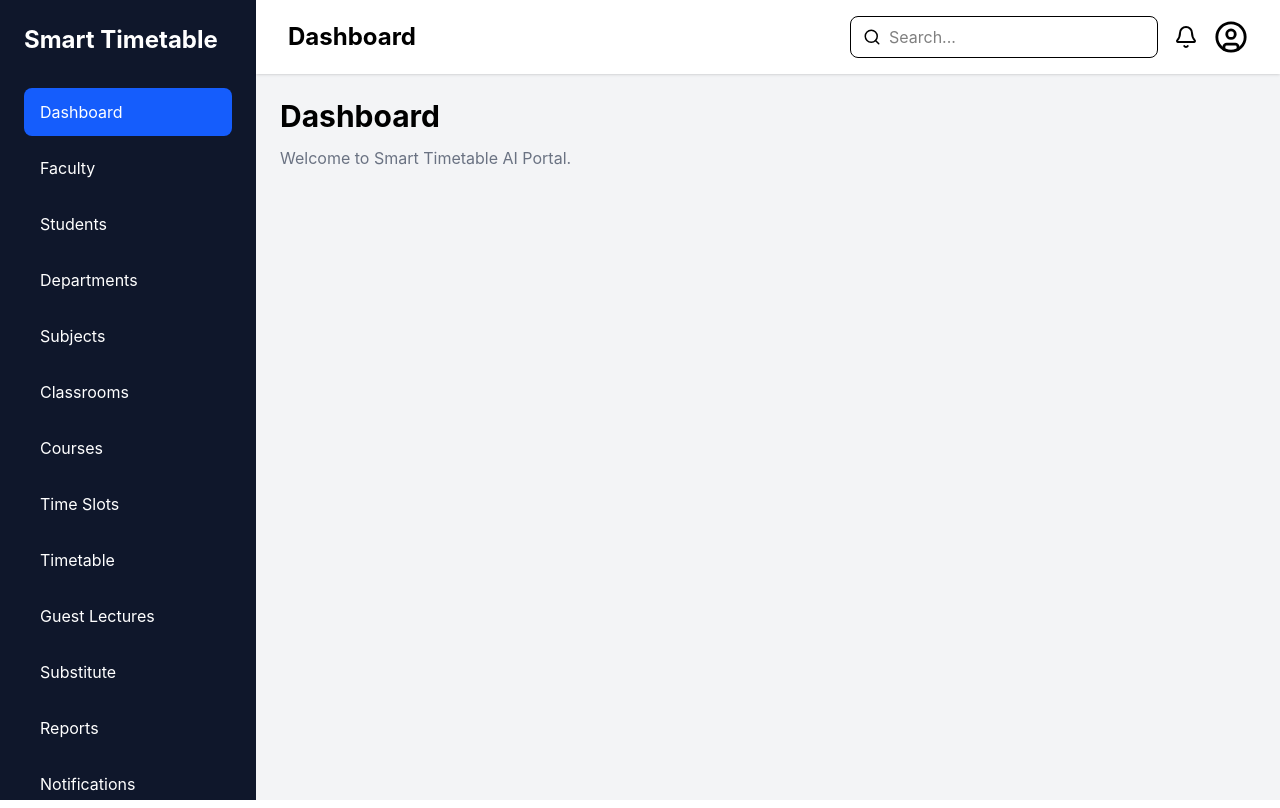
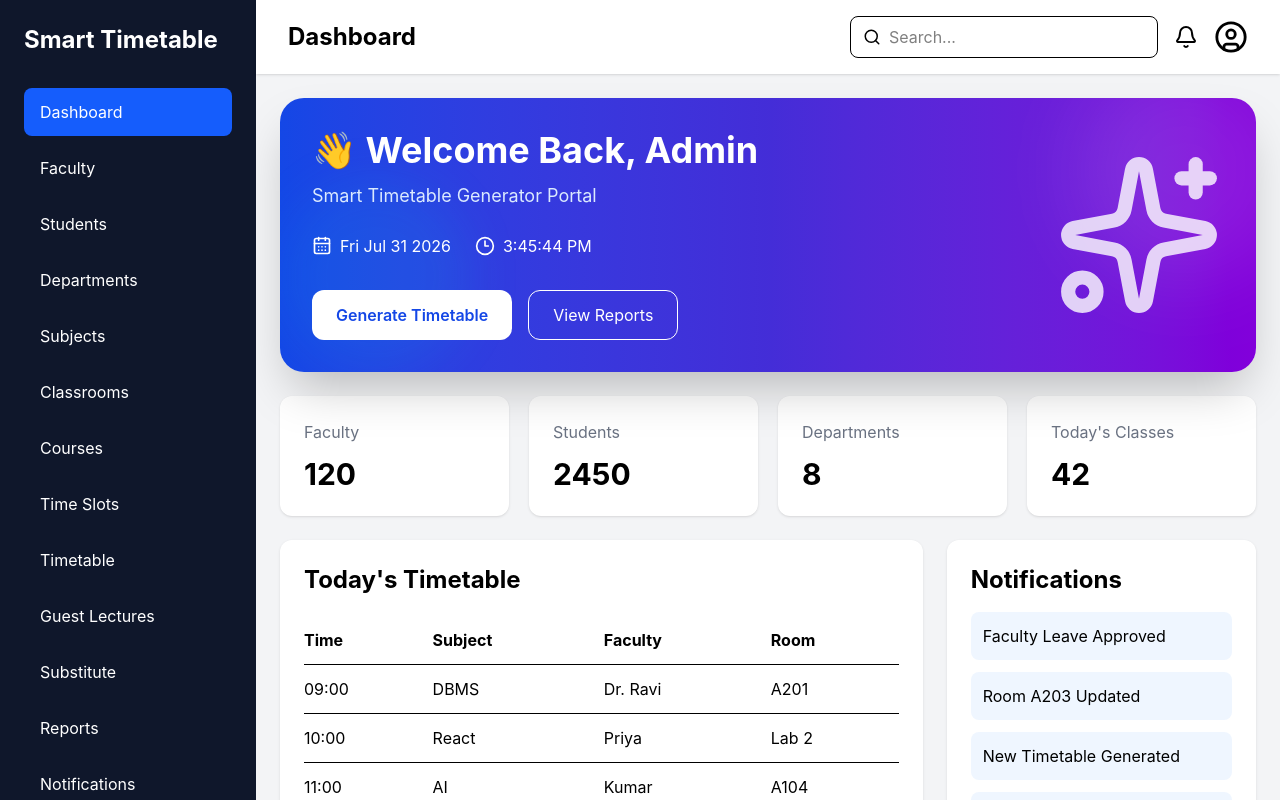
Before and after one commit to Shaziya2007/smart-timetable-ai, a React app in the folder frontend/: page /dashboard in a window 1280 px wide. Built offline with nearby package versions, Linux system fonts and the light colour scheme; the HTML template or start-up script is replaced by a standard one.

Commit message:
Enhanced dashboard UI with  responsive components

```diff
--- /dev/null
+++ b/frontend/src/components/dashboard/AIInsights.jsx
@@ -0,0 +1,29 @@
+export default function AIInsights(){
+
+return(
+
+<div className="bg-gradient-to-r from-purple-600 to-indigo-700 text-white rounded-2xl p-6 shadow-xl">
+
+<h2 className="text-2xl font-bold">
+
+🤖 AI Insights
+
+</h2>
+
+<ul className="mt-5 space-y-3">
+
+<li>✔ Faculty workload balanced</li>
+
+<li>⚠ Room conflict detected</li>
+
+<li>✔ Timetable optimized by 96%</li>
+
+<li>✔ Best room allocation suggested</li>
+
+</ul>
+
+</div>
+
+)
+
+}
--- /dev/null
+++ b/frontend/src/components/dashboard/Calender.jsx
@@ -0,0 +1,38 @@
+export default function Calendar(){
+
+return(
+
+<div className="bg-white rounded-2xl shadow-lg p-6">
+
+<h2 className="font-bold text-xl">
+
+Calendar
+
+</h2>
+
+<div className="mt-5 grid grid-cols-7 gap-2">
+
+{
+
+Array.from({length:31},(_,i)=>
+
+<div
+key={i}
+className="bg-blue-50 p-3 rounded-lg text-center hover:bg-blue-600 hover:text-white cursor-pointer"
+>
+
+{i+1}
+
+</div>
+
+)
+
+}
+
+</div>
+
+</div>
+
+)
+
+}
--- /dev/null
+++ b/frontend/src/components/dashboard/NotificationPanel.jsx
@@ -0,0 +1,31 @@
+const notifications = [
+  "Faculty Leave Approved",
+  "Room A203 Updated",
+  "New Timetable Generated",
+  "Guest Lecture Tomorrow",
+];
+
+export default function NotificationPanel() {
+  return (
+    <div className="bg-white rounded-xl shadow p-6">
+
+      <h2 className="text-2xl font-bold mb-4">
+        Notifications
+      </h2>
+
+      <div className="space-y-3">
+
+        {notifications.map((note, index) => (
+          <div
+            key={index}
+            className="bg-blue-50 rounded-lg p-3"
+          >
+            {note}
+          </div>
+        ))}
+
+      </div>
+
+    </div>
+  );
+}
--- /dev/null
+++ b/frontend/src/components/dashboard/QuickActions.jsx
@@ -0,0 +1,23 @@
+export default function QuickActions() {
+  return (
+    <div className="grid grid-cols-2 md:grid-cols-4 gap-4">
+
+      <button className="bg-blue-600 text-white p-4 rounded-xl hover:bg-blue-700">
+        Add Faculty
+      </button>
+
+      <button className="bg-green-600 text-white p-4 rounded-xl hover:bg-green-700">
+        Add Student
+      </button>
+
+      <button className="bg-purple-600 text-white p-4 rounded-xl hover:bg-purple-700">
+        Generate Timetable
+      </button>
+
+      <button className="bg-orange-600 text-white p-4 rounded-xl hover:bg-orange-700">
+        Reports
+      </button>
+
+    </div>
+  );
+}
--- /dev/null
+++ b/frontend/src/components/dashboard/StatsCards.jsx
@@ -0,0 +1,27 @@
+const stats = [
+  { title: "Faculty", value: 120 },
+  { title: "Students", value: 2450 },
+  { title: "Departments", value: 8 },
+  { title: "Today's Classes", value: 42 },
+];
+
+export default function StatsCards() {
+  return (
+    <div className="grid grid-cols-1 md:grid-cols-2 xl:grid-cols-4 gap-5">
+
+      {stats.map((item) => (
+        <div
+          key={item.title}
+          className="bg-white rounded-xl shadow p-6 hover:shadow-xl transition"
+        >
+          <h3 className="text-gray-500">{item.title}</h3>
+
+          <h2 className="text-3xl font-bold mt-3">
+            {item.value}
+          </h2>
+        </div>
+      ))}
+
+    </div>
+  );
+}
--- /dev/null
+++ b/frontend/src/components/dashboard/TimetableOverview.jsx
@@ -0,0 +1,72 @@
+const timetable = [
+  {
+    time: "09:00",
+    subject: "DBMS",
+    faculty: "Dr. Ravi",
+    room: "A201",
+  },
+  {
+    time: "10:00",
+    subject: "React",
+    faculty: "Priya",
+    room: "Lab 2",
+  },
+  {
+    time: "11:00",
+    subject: "AI",
+    faculty: "Kumar",
+    room: "A104",
+  },
+];
+
+export default function TimetableOverview() {
+  return (
+    <div className="bg-white rounded-xl shadow p-6">
+
+      <h2 className="text-2xl font-bold mb-5">
+        Today's Timetable
+      </h2>
+
+      <table className="w-full">
+
+        <thead>
+
+          <tr className="border-b">
+
+            <th className="py-3 text-left">Time</th>
+
+            <th className="text-left">Subject</th>
+
+            <th className="text-left">Faculty</th>
+
+            <th className="text-left">Room</th>
+
+          </tr>
+
+        </thead>
+
+        <tbody>
+
+          {timetable.map((item, index) => (
+
+            <tr key={index} className="border-b">
+
+              <td className="py-3">{item.time}</td>
+
+              <td>{item.subject}</td>
+
+              <td>{item.faculty}</td>
+
+              <td>{item.room}</td>
+
+            </tr>
+
+          ))}
+
+        </tbody>
+
+      </table>
+
+    </div>
+  );
+}
--- /dev/null
+++ b/frontend/src/components/dashboard/Welcomecard.jsx
@@ -0,0 +1,96 @@
+import { CalendarDays, Sparkles, Clock3 } from "lucide-react";
+import { useEffect, useState } from "react";
+
+export default function WelcomeCard() {
+
+  const [time, setTime] = useState(new Date());
+
+  useEffect(() => {
+
+    const timer = setInterval(() => {
+
+      setTime(new Date());
+
+    },1000);
+
+    return ()=>clearInterval(timer);
+
+  },[]);
+
+  return (
+
+    <div className="relative overflow-hidden rounded-3xl bg-gradient-to-r from-blue-700 via-indigo-700 to-purple-700 text-white p-8 shadow-2xl">
+
+      {/* Background Circles */}
+
+      <div className="absolute -top-10 -right-10 w-56 h-56 rounded-full bg-white/10 blur-2xl"></div>
+
+      <div className="absolute bottom-0 left-0 w-48 h-48 rounded-full bg-cyan-400/10 blur-xl"></div>
+
+      <div className="relative flex flex-col lg:flex-row justify-between items-center">
+
+        <div>
+
+          <h1 className="text-4xl font-bold">
+
+            👋 Welcome Back, Admin
+
+          </h1>
+
+          <p className="mt-3 text-blue-100 text-lg">
+
+            Smart Timetable Generator Portal
+
+          </p>
+
+          <div className="flex gap-6 mt-6 flex-wrap">
+
+            <div className="flex items-center gap-2">
+
+              <CalendarDays size={20}/>
+
+              {time.toDateString()}
+
+            </div>
+
+            <div className="flex items-center gap-2">
+
+              <Clock3 size={20}/>
+
+              {time.toLocaleTimeString()}
+
+            </div>
+
+          </div>
+
+          <div className="mt-8 flex gap-4 flex-wrap">
+
+            <button className="bg-white text-blue-700 font-semibold px-6 py-3 rounded-xl hover:scale-105 duration-300">
+
+              Generate Timetable
+
+            </button>
+
+            <button className="border border-white px-6 py-3 rounded-xl hover:bg-white hover:text-blue-700 duration-300">
+
+              View Reports
+
+            </button>
+
+          </div>
+
+        </div>
+
+        <div className="hidden lg:block">
+
+          <Sparkles size={170} className="opacity-80 animate-pulse"/>
+
+        </div>
+
+      </div>
+
+    </div>
+
+  );
+
+}
--- a/frontend/src/pages/Dashboard.jsx
+++ b/frontend/src/pages/Dashboard.jsx
@@ -1,17 +1,29 @@
-function Dashboard() {
+import WelcomeCard from "../components/dashboard/WelcomeCard";
+import StatsCards from "../components/dashboard/StatsCards";
+import TimetableOverview from "../components/dashboard/TimetableOverview";
+import NotificationPanel from "../components/dashboard/NotificationPanel";
+import QuickActions from "../components/dashboard/QuickActions";
+
+export default function Dashboard() {
   return (
-    <div>
+    <div className="space-y-6">
 
-      <h1 className="text-3xl font-bold">
-        Dashboard
-      </h1>
+      <WelcomeCard />
 
-      <p className="mt-3 text-gray-500">
-        Welcome to Smart Timetable AI Portal.
-      </p>
+      <StatsCards />
+
+      <div className="grid grid-cols-1 lg:grid-cols-3 gap-6">
+
+        <div className="lg:col-span-2">
+          <TimetableOverview />
+        </div>
+
+        <NotificationPanel />
+
+      </div>
+
+      <QuickActions />
 
     </div>
   );
 }
-
-export default Dashboard;
```
Also changed, not shown: 1 other file (tests, documents, lock files or other folders).
